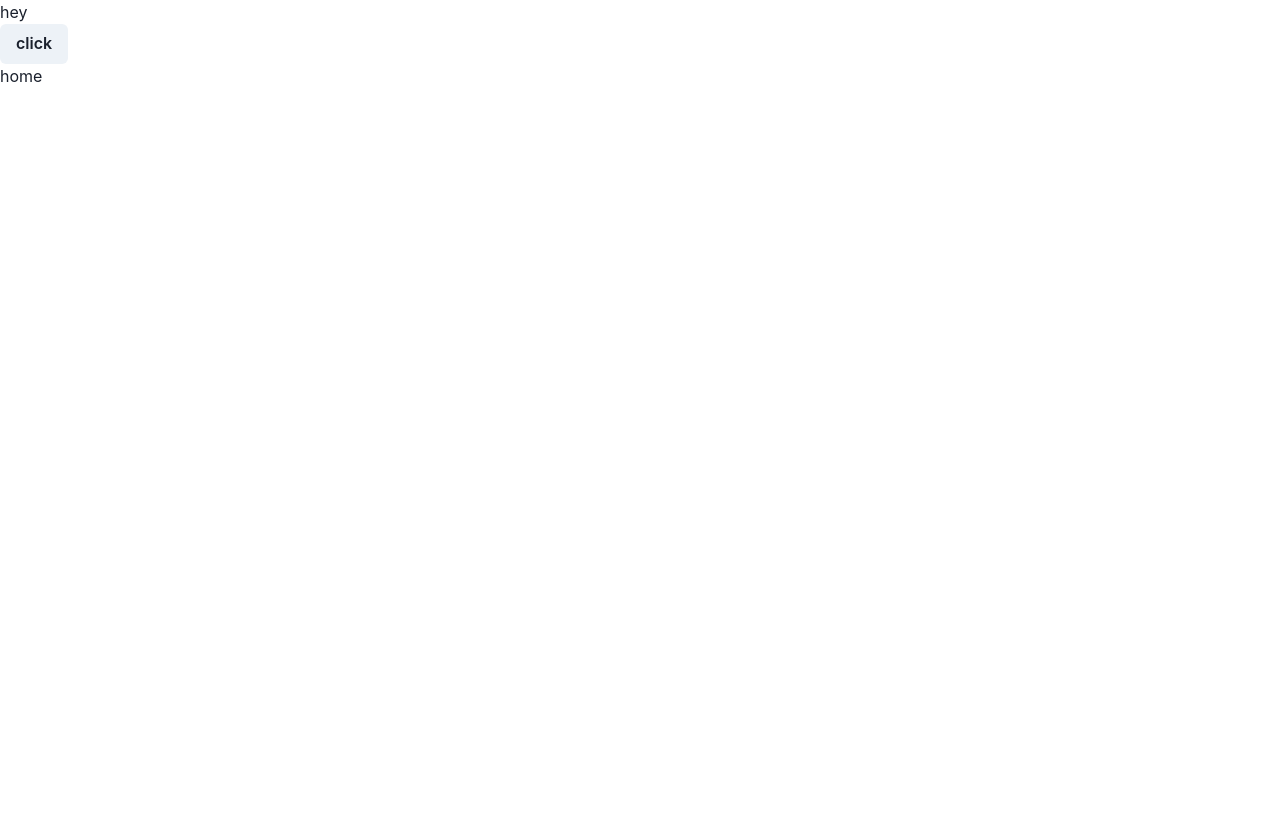
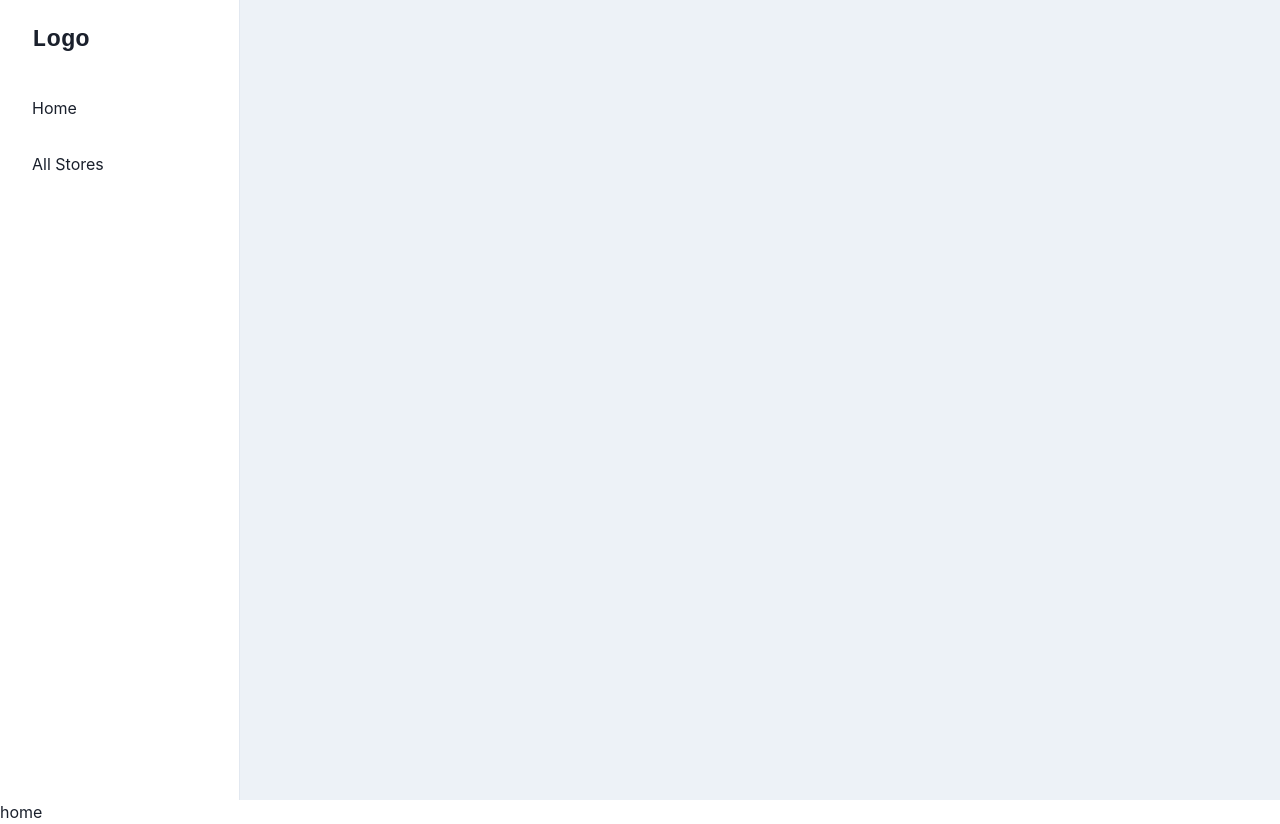
Before and after one commit to AhmadSaman/lezzoo-task, a React (Create React App) app in the folder frontend/: page /home in a window 1280 px wide. Before the commit the page ends 800 px from the top, so only its background shows below. Built offline with nearby package versions, Linux system fonts and the light colour scheme.

Commit message:
create sidebar

```diff
--- a/frontend/package.json
+++ b/frontend/package.json
@@ -14,6 +14,7 @@
     "framer-motion": "^5.5.5",
     "react": "^17.0.2",
     "react-dom": "^17.0.2",
+    "react-icons": "^4.3.1",
     "react-redux": "^7.2.6",
     "react-router-dom": "^5.3.0",
     "react-scripts": "5.0.0",
--- a/frontend/src/App.js
+++ b/frontend/src/App.js
@@ -1,12 +1,10 @@
-import { Button, Text } from "@chakra-ui/react";
 import { Switch, Route } from "react-router-dom";
 import Home from "./pages/Home";
-
+import Navbar from "./components/navbar";
 function App() {
   return (
     <div className="App">
-      <Text>hey</Text>
-      <Button variant={"solid"}>click</Button>
+      <Navbar />
       <Switch>
         <Route path={"/home"} component={() => <Home />} />
       </Switch>
--- /dev/null
+++ b/frontend/src/components/navbar/index.js
@@ -0,0 +1,141 @@
+import React from "react";
+import {
+  IconButton,
+  Box,
+  CloseButton,
+  Flex,
+  Icon,
+  useColorModeValue,
+  Link,
+  Drawer,
+  DrawerContent,
+  Text,
+  useDisclosure,
+} from "@chakra-ui/react";
+import { FiHome, FiTrendingUp, FiMenu } from "react-icons/fi";
+
+import { Link as ReactLink } from "react-router-dom";
+const LinkItems = [
+  { name: "Home", icon: FiHome, path: "/home" },
+  { name: "All Stores", icon: FiTrendingUp, path: "/allstores" },
+];
+
+export default function SimpleSidebar({ children }) {
+  const { isOpen, onOpen, onClose } = useDisclosure();
+  return (
+    <Box minH="100vh" bg={useColorModeValue("gray.100", "gray.900")}>
+      <SidebarContent
+        onClose={() => onClose}
+        display={{ base: "none", md: "block" }}
+      />
+      <Drawer
+        autoFocus={false}
+        isOpen={isOpen}
+        placement="left"
+        onClose={onClose}
+        returnFocusOnClose={false}
+        onOverlayClick={onClose}
+        size="full"
+      >
+        <DrawerContent>
+          <SidebarContent onClose={onClose} />
+        </DrawerContent>
+      </Drawer>
+      {/* mobilenav */}
+      <MobileNav display={{ base: "flex", md: "none" }} onOpen={onOpen} />
+      <Box ml={{ base: 0, md: 60 }} p="4">
+        {children}
+      </Box>
+    </Box>
+  );
+}
+
+const SidebarContent = ({ onClose, ...rest }) => {
+  return (
+    <Box
+      bg={useColorModeValue("white", "gray.900")}
+      borderRight="1px"
+      borderRightColor={useColorModeValue("gray.200", "gray.700")}
+      w={{ base: "full", md: 60 }}
+      pos="fixed"
+      h="full"
+      {...rest}
+    >
+      <Flex h="20" alignItems="center" mx="8" justifyContent="space-between">
+        <Text fontSize="2xl" fontFamily="monospace" fontWeight="bold">
+          Logo
+        </Text>
+        <CloseButton display={{ base: "flex", md: "none" }} onClick={onClose} />
+      </Flex>
+      {LinkItems.map((link) => (
+        <NavItem key={link.name} path={link.path}>
+          {link.name}
+        </NavItem>
+      ))}
+    </Box>
+  );
+};
+
+const NavItem = ({ icon, children, path, ...rest }) => {
+  return (
+    <Link
+      as={ReactLink}
+      to={path}
+      style={{ textDecoration: "none" }}
+      _focus={{ boxShadow: "none" }}
+    >
+      <Flex
+        align="center"
+        p="4"
+        mx="4"
+        borderRadius="lg"
+        role="group"
+        cursor="pointer"
+        _hover={{
+          bg: "cyan.400",
+          color: "white",
+        }}
+        {...rest}
+      >
+        {icon && (
+          <Icon
+            mr="4"
+            fontSize="16"
+            _groupHover={{
+              color: "white",
+            }}
+            as={icon}
+          />
+        )}
+        {children}
+      </Flex>
+    </Link>
+  );
+};
+
+const MobileNav = ({ onOpen, ...rest }) => {
+  return (
+    <Flex
+      ml={{ base: 0, md: 60 }}
+      px={{ base: 4, md: 24 }}
+      height="20"
+      alignItems="center"
+      bg={useColorModeValue("white", "gray.900")}
+      borderBottomWidth="1px"
+      borderBottomColor={useColorModeValue("gray.200", "gray.700")}
+      justifyContent="flex-start"
+      {...rest}
+    >
+      <IconButton
+        variant="outline"
+        onClick={onOpen}
+        aria-label="open menu"
+        icon={<FiMenu />}
+      />
+
+      <Text fontSize="2xl" ml="8" fontFamily="monospace" fontWeight="bold">
+        Logo
+      </Text>
+    </Flex>
+  );
+};
```
Also changed, not shown: 1 other file (tests, documents, lock files or other folders).
